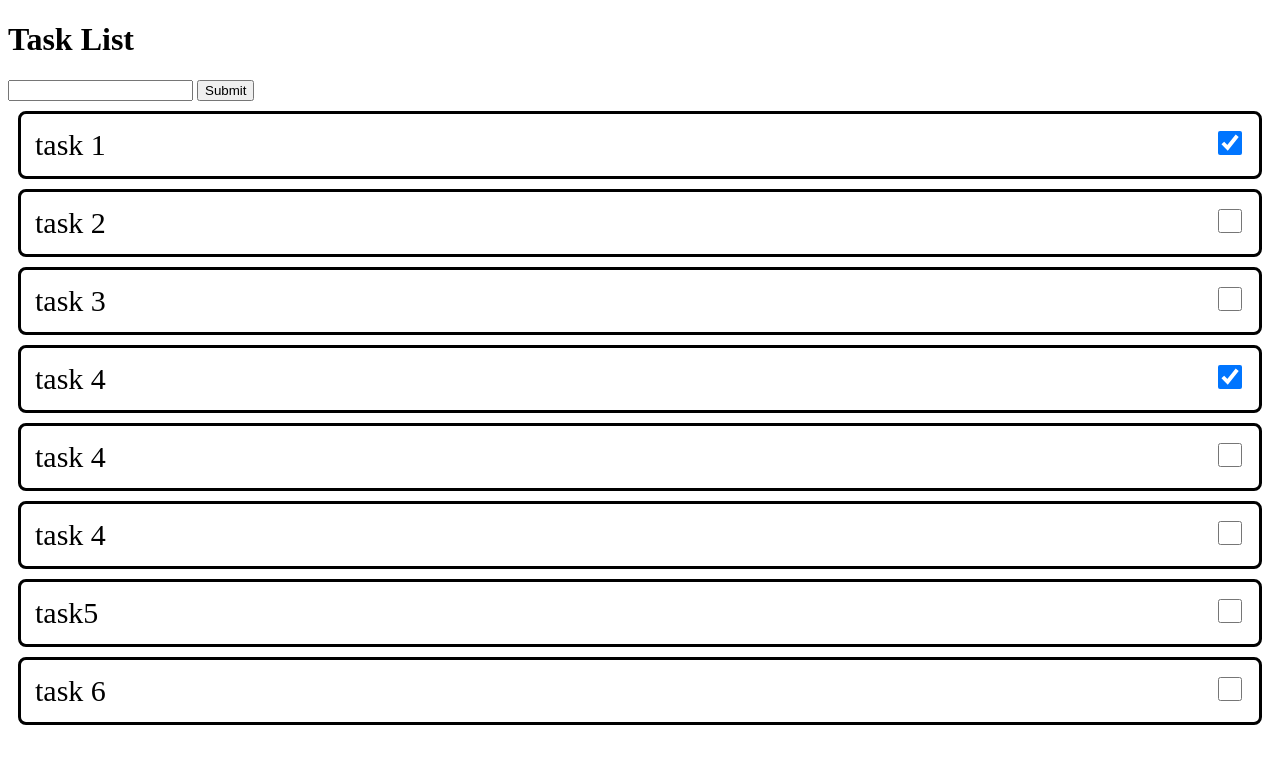
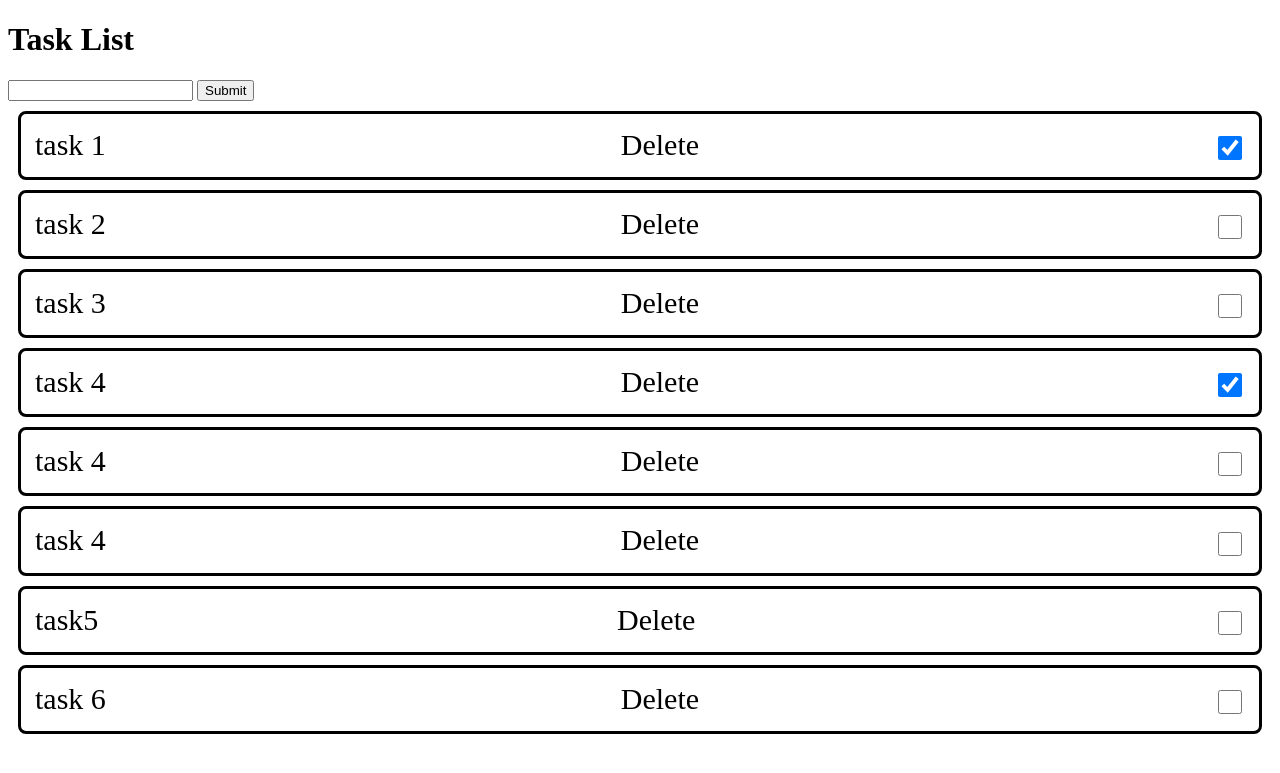
Before and after one commit to madayuki1/django_todo, a Django app: page /tasks/ in a window 1280 px wide. Shown: the top 773 px of the page. Run offline with Django 5.2, Linux system fonts and the light colour scheme; data comes from the database, SQL or seed files in the repository; both versions use the stored data as it was after the commit.

Commit message:
delete button

```diff
--- a/tasks/templates/tasks/tasks.html
+++ b/tasks/templates/tasks/tasks.html
@@ -18,11 +18,12 @@
         </form>
     </section>
     {% for task in tasks%}
-    <form method="POST" action="{% url 'toggle_task' task.id %}">
-        {% csrf_token %}
-        <section>
-            <article class="task_element">
-                <span>{{ task.title }}</span>
+    <section>
+        <article class="task_element">
+            <span>{{ task.title }}</span>
+            <form action="{% url 'delete_task' task.id %}">Delete</form>
+            <form method="POST" action="{% url 'toggle_task' task.id %}">
+                {% csrf_token %}
                 <input
                     type="checkbox"
                     name="task_complete"
@@ -30,9 +31,9 @@
                     onchange="this.form.submit()"
                     {% if task.completed %} checked {% endif %}
                 >
-            </article>
-        </section>
-    </form>
+            </form>
+        </article>
+    </section>
     {% endfor %}
 </body>
 </html>
--- a/tasks/urls.py
+++ b/tasks/urls.py
@@ -1,7 +1,9 @@
 from django.urls import path
+
 from . import views
 
 urlpatterns = [
     path('', views.index, name="index"),
     path('toggle/<int:task_id>/', views.toggle_task, name="toggle_task"),
+    path('delete/<int:task_id>/', views.delete_task, name="delete_task"),
 ]
--- a/tasks/views.py
+++ b/tasks/views.py
@@ -34,3 +34,10 @@ def toggle_task(request, task_id):
     return redirect(
         to='index'
     )
+
+def delete_task(request, task_id):
+    task = get_object_or_404(Task, id=task_id)
+    task.delete()
+    return redirect(
+        to='index'
+    )
```
Also changed, not shown: db.sqlite3.
